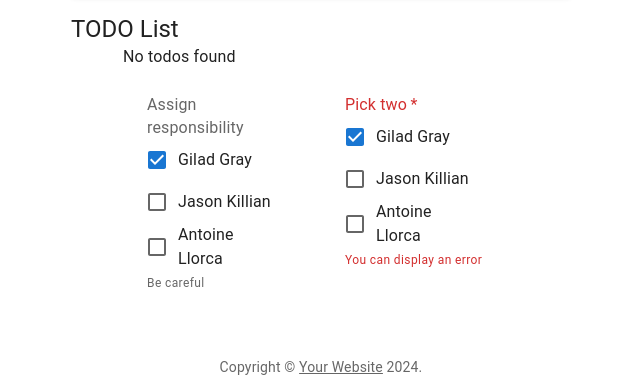
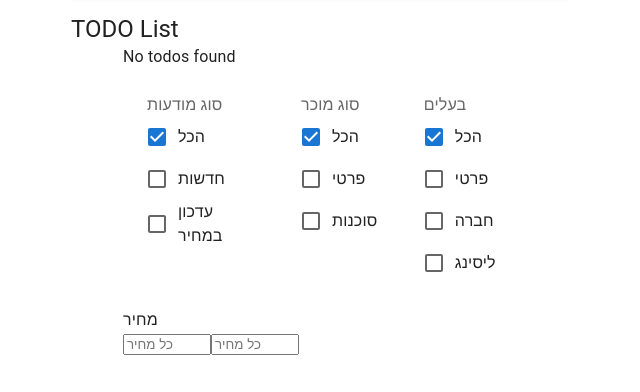
Before and after one commit to vadimxL/criteria_fe, a React (Create React App) app: page / in a window 1280 px wide. Shown: the part 560-952 px from the top of the page, without its empty margins (319-959 px from the left). Built offline with nearby package versions, Linux system fonts and the light colour scheme; no server answers.

Commit message:
additions

```diff
--- a/src/App.js
+++ b/src/App.js
@@ -44,6 +44,15 @@ export default function SignUp() {
     const [selectedManufacturers, setSelectedManufacturers] = useState([]);
     const [selectedModels, setSelectedModels] = useState([]);
     const [todos, setTodos] = useState([]);
+    const [priceRange, setPriceRange] = useState({start_price: '', end_price: '',});
+
+    const handleInputChange = (e) => {
+        const { name, value } = e.target;
+        setPriceRange((prev) => ({
+            ...prev,
+            [name]: value,
+        }));
+    };
 
     const fetchTodos = () => {
         fetch("http://localhost:8000/items")
@@ -66,8 +75,8 @@ export default function SignUp() {
             manufacturers: selectedManufacturers.map((manufs) => manufs.value),
             models: selectedModels.map((models) => models),
             year_range: {"min": data.get('start_year'), "max": data.get('end_year')},
-            mileage_range: {"min": 0, "max": 100000},
-            price_range: {"min": 0, "max": 100000},
+            mileage_range: {"min": "", "max": ""},
+            price_range: {"min": priceRange.start_price, "max": priceRange.end_price},
         };
 
         console.log(requestData);
@@ -114,6 +123,18 @@ export default function SignUp() {
                     {todos.length > 0 ? (<TodoList todos={todos} fetchTodos={fetchTodos}/>) : (
                         <div> No todos found</div>)}
                     <AdvancedOptions/>
+                    <div className="ui divider"></div>
+                    <label>מחיר</label>
+                    <div className="two fields">
+                        <span className="field">
+                            <input type="number" step="1000" min="0" max="150000" name="start_price"
+                                   placeholder="כל מחיר" value={priceRange.start_price} onChange={handleInputChange}/>
+                        </span>
+                        <span className="field">
+                            <input type="number" step="1000" min="0" max="150000" name="end_price"
+                                   placeholder="כל מחיר" value={priceRange.end_price} onChange={handleInputChange}/>
+                        </span>
+                    </div>
                     <Copyright sx={{mt: 5}}/>
                 </Container>
             </ThemeProvider>
--- a/src/components/AdvancedOptions.jsx
+++ b/src/components/AdvancedOptions.jsx
@@ -9,9 +9,11 @@ import Checkbox from '@mui/material/Checkbox';
 
 export default function AdvancedOptions() {
     const [state, setState] = React.useState({
-        gilad: true,
-        jason: false,
-        antoine: false,
+        all: true,
+        new_: false,
+        price_update: false,
+        private_: false,
+        dealer: false,
     });
 
     const handleChange = (event) => {
@@ -21,64 +23,84 @@ export default function AdvancedOptions() {
         });
     };
 
-    const { gilad, jason, antoine } = state;
-    const error = [gilad, jason, antoine].filter((v) => v).length !== 2;
+    const { all, new_, price_update, private_, dealer} = state;
 
     return (
-        <Box sx={{ display: 'flex' }}>
-            <FormControl sx={{ m: 3 }} component="fieldset" variant="standard">
-                <FormLabel component="legend">Assign responsibility</FormLabel>
+        <Box sx={{display: 'flex'}}>
+            <FormControl sx={{m: 3}} component="fieldset" variant="standard">
+                <FormLabel component="legend">סוג מודעות</FormLabel>
                 <FormGroup>
                     <FormControlLabel
                         control={
-                            <Checkbox checked={gilad} onChange={handleChange} name="gilad" />
+                            <Checkbox checked={all} onChange={handleChange} name="all"/>
                         }
-                        label="Gilad Gray"
+                        label="הכל"
                     />
                     <FormControlLabel
                         control={
-                            <Checkbox checked={jason} onChange={handleChange} name="jason" />
+                            <Checkbox checked={new_} onChange={handleChange} name="new"/>
                         }
-                        label="Jason Killian"
+                        label="חדשות"
                     />
                     <FormControlLabel
                         control={
-                            <Checkbox checked={antoine} onChange={handleChange} name="antoine" />
+                            <Checkbox checked={price_update} onChange={handleChange} name="price_update"/>
                         }
-                        label="Antoine Llorca"
+                        label="עדכון במחיר"
                     />
                 </FormGroup>
-                <FormHelperText>Be careful</FormHelperText>
             </FormControl>
-            <FormControl
-                required
-                error={error}
-                component="fieldset"
-                sx={{ m: 3 }}
-                variant="standard"
-            >
-                <FormLabel component="legend">Pick two</FormLabel>
+            <FormControl sx={{m: 3}} component="fieldset" variant="standard">
+                <FormLabel component="legend">סוג מוכר</FormLabel>
                 <FormGroup>
                     <FormControlLabel
                         control={
-                            <Checkbox checked={gilad} onChange={handleChange} name="gilad" />
+                            <Checkbox checked={all} onChange={handleChange} name="all"/>
                         }
-                        label="Gilad Gray"
+                        label="הכל"
                     />
                     <FormControlLabel
                         control={
-                            <Checkbox checked={jason} onChange={handleChange} name="jason" />
+                            <Checkbox checked={private_} onChange={handleChange} name="private_"/>
                         }
-                        label="Jason Killian"
+                        label="פרטי"
                     />
                     <FormControlLabel
                         control={
-                            <Checkbox checked={antoine} onChange={handleChange} name="antoine" />
+                            <Checkbox checked={dealer} onChange={handleChange} name="dealer"/>
                         }
-                        label="Antoine Llorca"
+                        label="סוכנות"
                     />
                 </FormGroup>
-                <FormHelperText>You can display an error</FormHelperText>
+            </FormControl>
+            <FormControl sx={{m: 3}} component="fieldset" variant="standard">
+                <FormLabel component="legend">בעלים</FormLabel>
+                <FormGroup>
+                    <FormControlLabel
+                        control={
+                            <Checkbox checked={all} onChange={handleChange} name="all"/>
+                        }
+                        label="הכל"
+                    />
+                    <FormControlLabel
+                        control={
+                            <Checkbox checked={private_} onChange={handleChange} name="private_"/>
+                        }
+                        label="פרטי"
+                    />
+                    <FormControlLabel
+                        control={
+                            <Checkbox checked={dealer} onChange={handleChange} name="dealer"/>
+                        }
+                        label="חברה"
+                    />
+                    <FormControlLabel
+                        control={
+                            <Checkbox checked={dealer} onChange={handleChange} name="dealer"/>
+                        }
+                        label="ליסינג"
+                    />
+                </FormGroup>
             </FormControl>
         </Box>
     );
```
